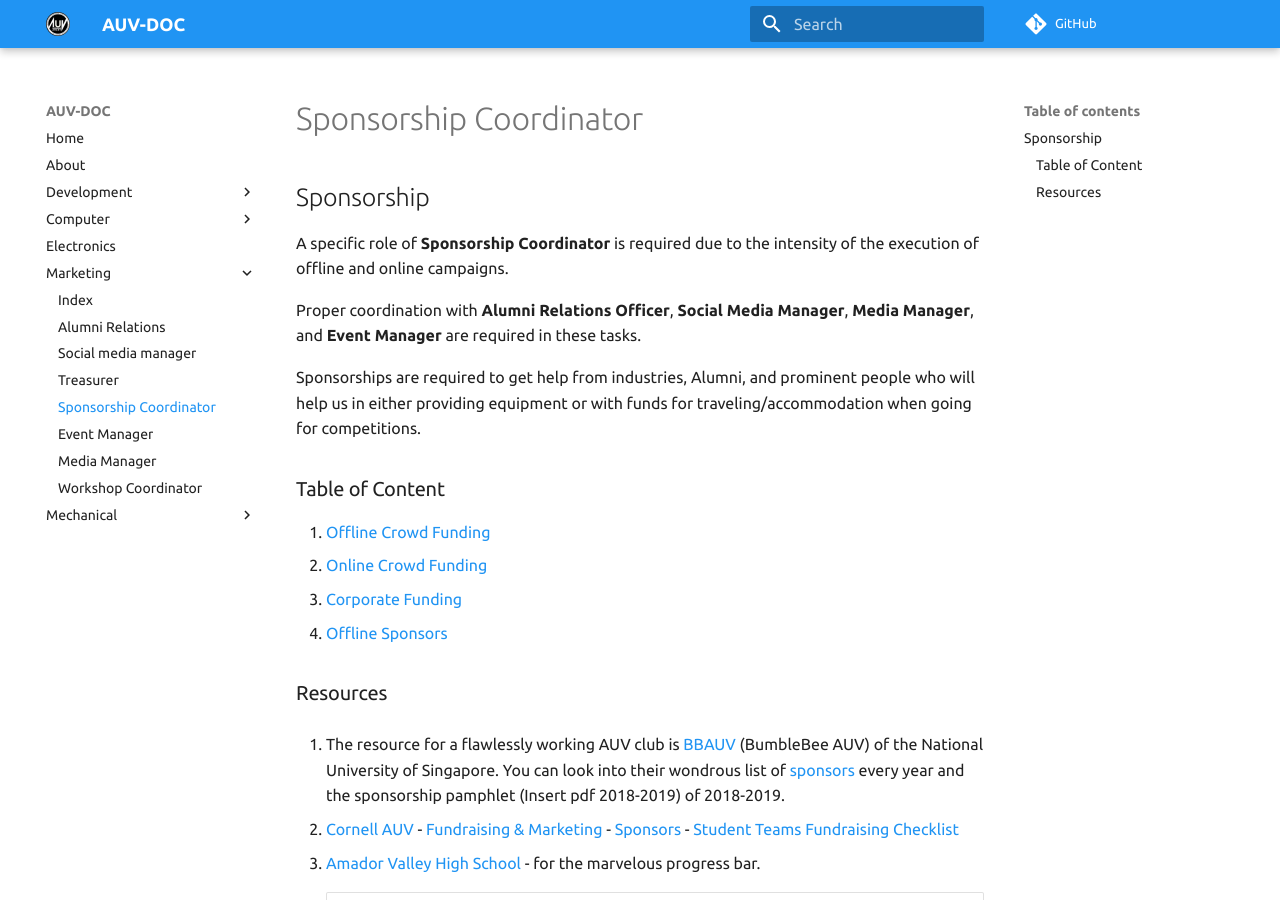
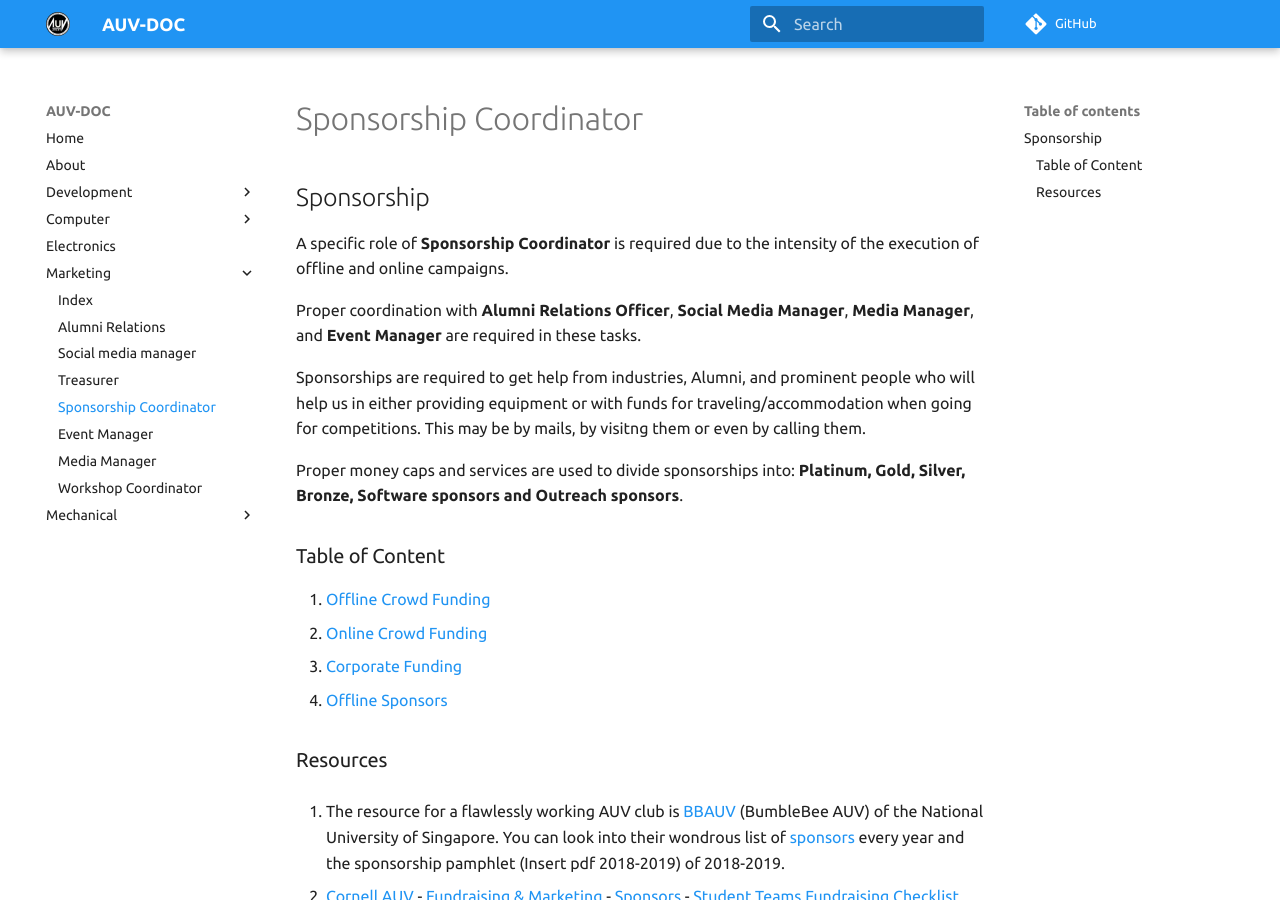
Before and after one commit to auvzhcet/Documentation, an MkDocs documentation site: the page built from docs/marketing/sponsorship.md, in a window 1280 px wide and 900 px high. Built offline with MkDocs 1.6.1 and Material for MkDocs 9.7.7, drawn with Linux system fonts in a browser that asks for light colours; comment, search, counter and statistics services are not loaded.

Commit message:
Update: Add sponsor levels

```diff
--- a/docs/marketing/sponsorship.md
+++ b/docs/marketing/sponsorship.md
@@ -11,6 +11,9 @@ A specific role of **Sponsorship Coordinator** is required due to the intensity
 Proper coordination with **Alumni Relations Officer**, **Social Media Manager**, **Media Manager**, and **Event Manager** are required in these tasks.
 
 Sponsorships are required to get help from industries, Alumni, and prominent people who will help us in either providing equipment or with funds for traveling/accommodation when going for competitions.
+This may be by mails, by visitng them or even by calling them.
+
+Proper money caps and services are used to divide sponsorships into: **Platinum, Gold, Silver, Bronze, Software sponsors and Outreach sponsors**.
 
 ### Table of Content
 
```
